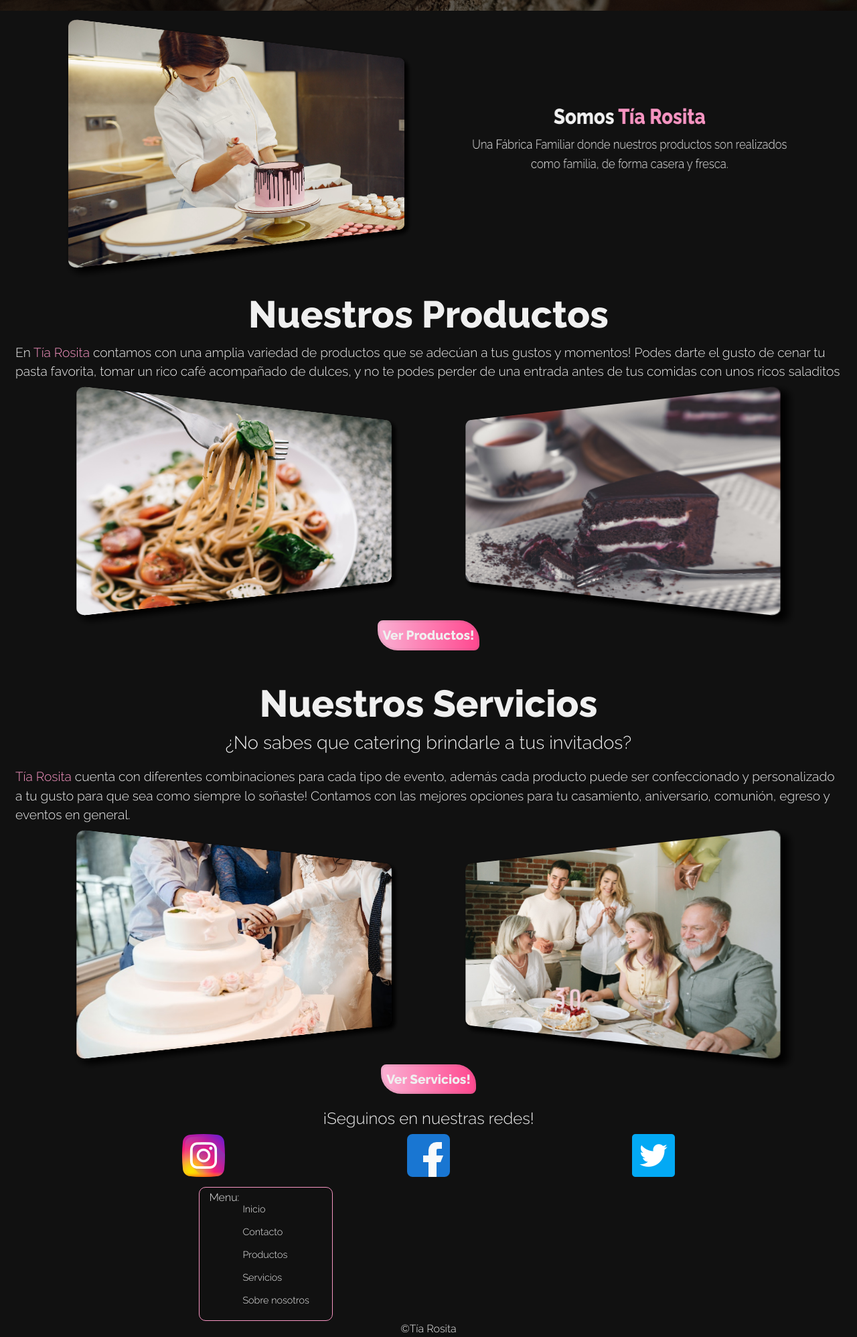
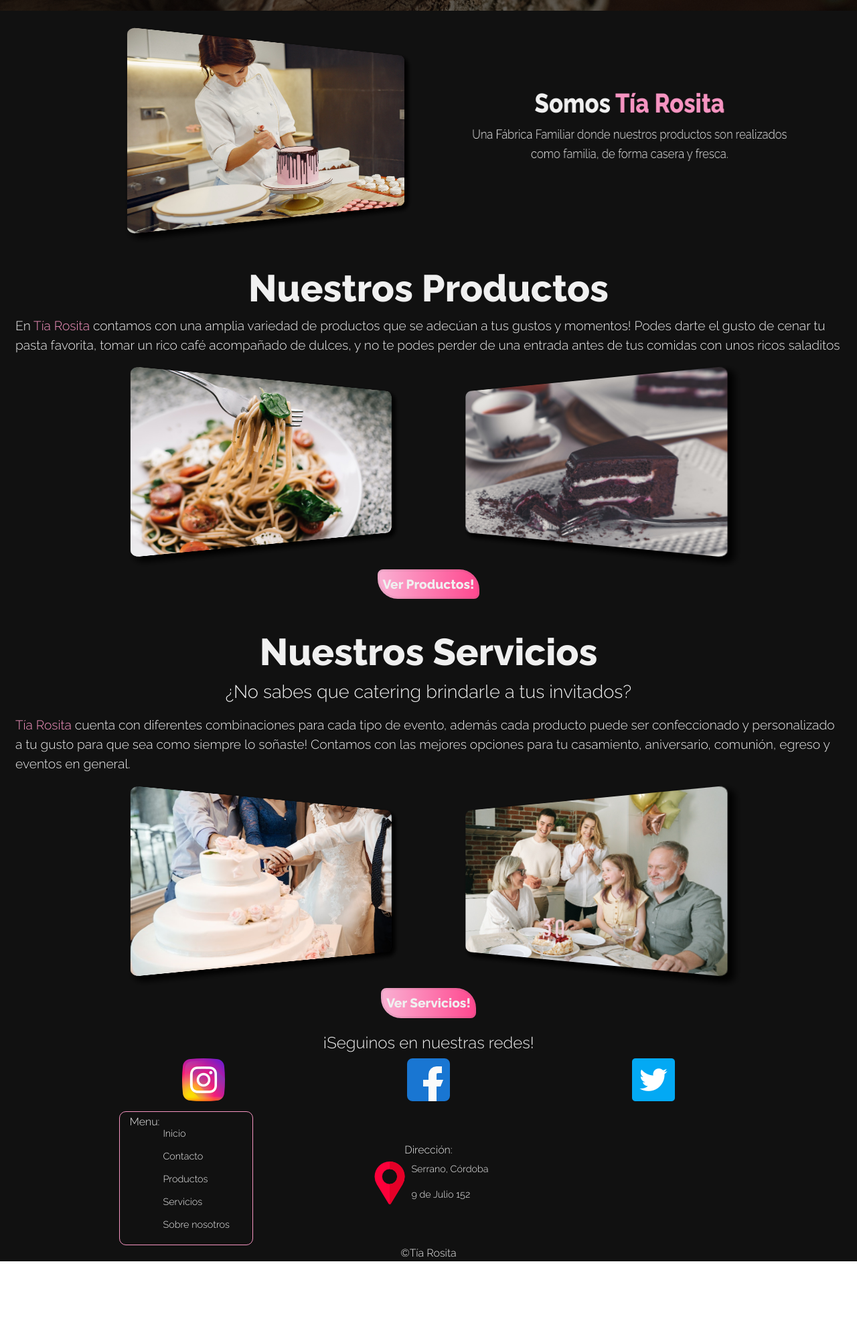
Before and after one commit to Martin-Alba/PF-Alba, a website: page index.html in a window 1280 px wide. Shown: the part 782-2778 px from the top of the page at 67% size. After the commit the page ends 2665 px from the top, so only its background shows below. Drawn offline with Linux system fonts and the light colour scheme; grey boxes are pictures that could not be loaded.

Commit message:
hot-fixes & 1280p

```diff
--- a/index.html
+++ b/index.html
@@ -157,7 +157,7 @@
         </div>
     </div>
     <div class="fixed">
-        <a href="https://wa.me/5493385593013" target="_blank"><img src="../img/whatsapp32.png" alt="whatsapp"></a>
+        <a href="https://wa.me/5493385593013" target="_blank"><img src="./img/whatsapp32.png" alt="whatsapp"></a>
     </div>
     <script src="./js/bootstrap.min.js"></script>
 </body>
--- a/scss/base/_media-queries.scss
+++ b/scss/base/_media-queries.scss
@@ -229,3 +229,66 @@
         }
     }
 }
+
+@media screen and (min-width:1280px){
+
+    /**! GENERAL */
+
+    .general__footer{
+        .address{
+            display: flex;
+        }
+    }
+
+    /**! INDEX */
+
+    .index__container{
+        .hero{
+            h1{
+                font-size: 4em;
+            }
+        }
+        .somos{
+            div:nth-child(1){
+                img{
+                    width: 70%;
+                }
+            }
+            div:nth-child(2){
+                .somos--text{
+                    h2{
+                        font-size: 2.5em;
+                    }
+                }
+            }
+        }
+        .product{
+            div:nth-child(2){
+                div:nth-child(1){
+                    img{
+                        width: 70%;
+                    }
+                }
+                div:nth-child(2){
+                    img{
+                        width: 70%;
+                    }
+                }
+            }
+        }
+        .services{
+            div:nth-child(2){
+                div:nth-child(1){
+                    img{
+                        width: 70%;
+                    }
+                }
+                div:nth-child(2){
+                    img{
+                        width: 70%;
+                    }
+                }
+            }
+        }
+    }
+}
--- a/scss/components/_footer.scss
+++ b/scss/components/_footer.scss
@@ -32,22 +32,24 @@
             }
         }
     }
-    // .address{
-    //     @extend %flex-col;
-    //     div{
-    //         h2{
-    //             font-size: 1em;
-    //         }
-    //     }
-    //     .address--data{
-    //         @extend %flex-row;
-    //         div:nth-child(2){
-    //             p{
-    //                 font-size: 0.9em;
-    //             }
-    //         }
-    //     }
-    // }
+    .address{
+        @include flex(flex, center, center, column);
+        height: 200px;
+        padding: 5px;
+        div:nth-child(1){
+            h2{
+                font-size: 1em;
+            }
+        }
+        .address--data{
+            @extend %flex-row;
+            div:nth-child(2){
+                p{
+                    font-size: 0.9em;
+                }
+            }
+        }
+    }
     .gmap{
         @include flex(flex, center, center, none);
         padding-top: 10px;
```
Also changed, not shown: css/style.css.
